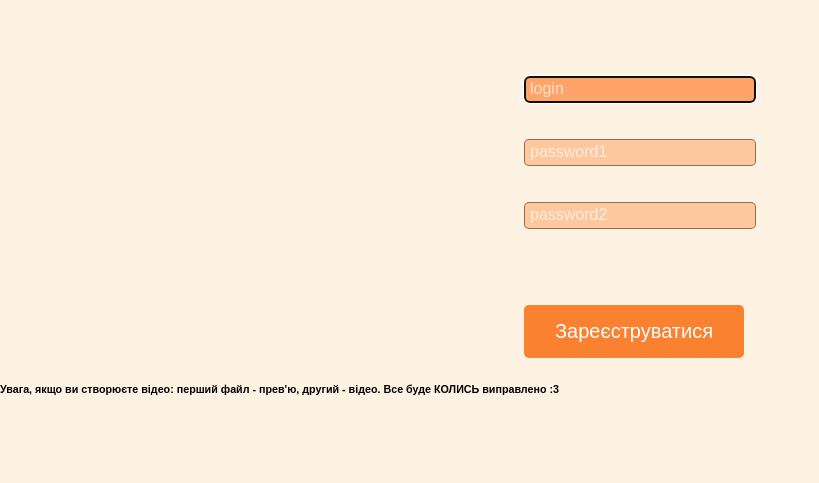
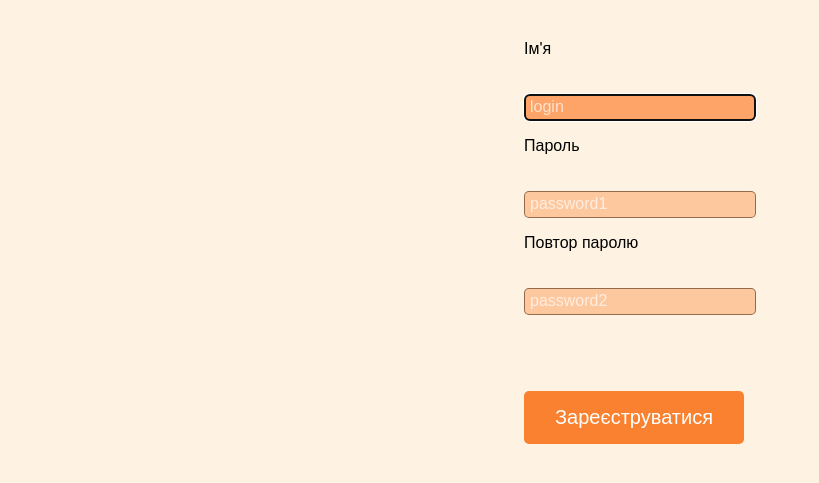
Before and after one commit to FroGitHub/VideoSite, a Django app: page /register in a window 1280 px wide. Shown: the part 76-559 px from the top of the page, without its empty margins (0-819 px from the left). Run offline with Django 4.2, Linux system fonts and the light colour scheme.

Commit message:
Fixed forms and some correction

```diff
--- a/main/videosite/forms.py
+++ b/main/videosite/forms.py
@@ -33,7 +33,7 @@ class RegisterForm(UserCreationForm):
 
 
 class LoginForm(AuthenticationForm):
-    username = forms.CharField(label='name', widget=forms.TextInput(attrs={'class': 'text',
+    username = forms.CharField(label="Ім'я", widget=forms.TextInput(attrs={'class': 'text',
                                                                            'placeholder': 'login'}))
-    password = forms.CharField(label='pass', widget=forms.PasswordInput(attrs={'class': 'text',
+    password = forms.CharField(label='Пароль', widget=forms.PasswordInput(attrs={'class': 'text',
                                                                                'placeholder': 'password'}))
--- a/main/videosite/templates/videosite/formpage.html
+++ b/main/videosite/templates/videosite/formpage.html
@@ -5,7 +5,7 @@
         <form method="post" enctype="multipart/form-data">
         {% csrf_token %}
         {% for i in form %}
-            <label for="{{ i.id_for_label }}"></label><p>{{ i }}</p>
+            <label for="{{ i.id_for_label }}">{{ i.label }}</label><p>{{ i }}</p>
         {% endfor %}
          <button class="button" type="submit">{{ button_text }}</button>
          {% if title == 'Редактор' %}
@@ -14,11 +14,4 @@
         </form>
 
     </div>
-
-<h6>
-Увага, якщо ви створюєте відео:
-перший файл - прев'ю, другий - відео.
-Все буде КОЛИСЬ виправлено :3
-</h6>
-
 {% endblock %}
```
Also changed, not shown: main/db.sqlite3.
